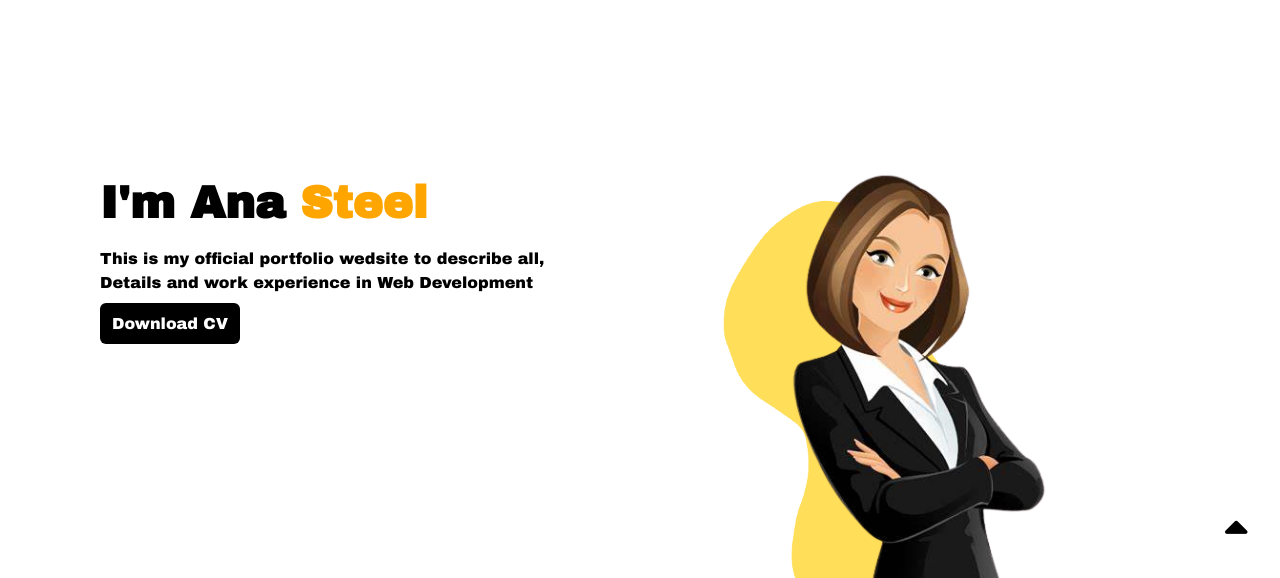
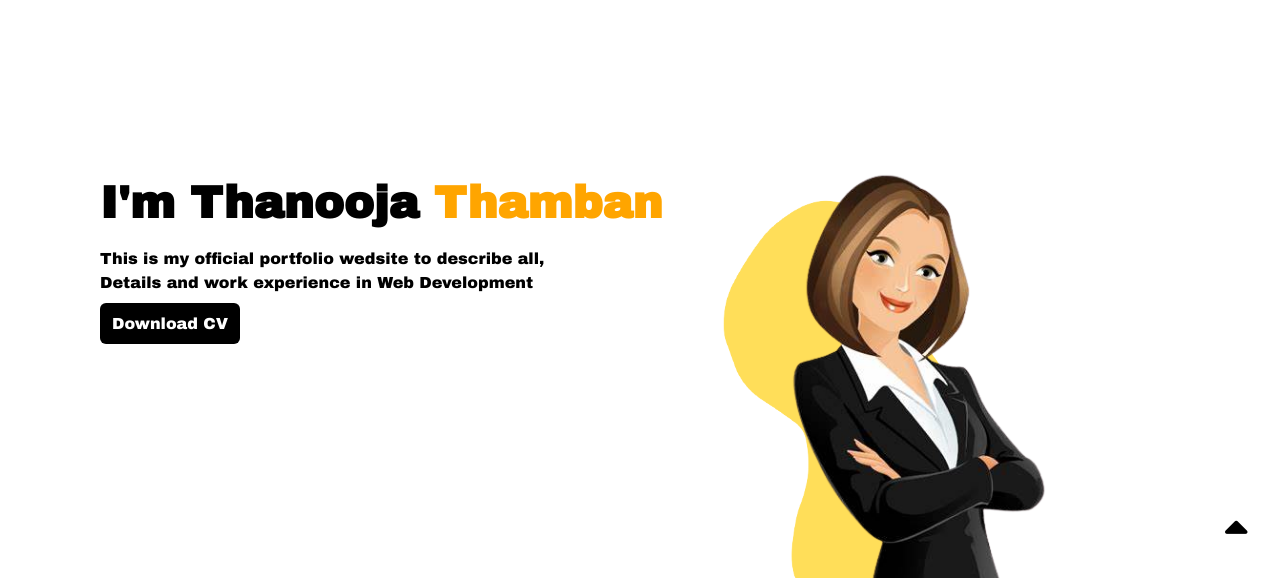
Before and after one commit to thanoojathamban/Portfolio-HTML-CSS-Animations, a plain HTML site: page index.html in a window 1280 px wide. Shown: the part 222-800 px from the top of the page. Drawn offline with nearby package versions, Linux system fonts and the light colour scheme.

Commit message:
changed the name

```diff
--- a/index.html
+++ b/index.html
@@ -52,7 +52,7 @@
     <section id="home">
       <div class="homeContents">
         <h1 class="animate__animated animate__pulse">
-          I'm Ana <span>Steel</span>
+          I'm Thanooja <span>Thamban</span>
         </h1>
         <p>
           This is my official portfolio wedsite to describe all,<br />
```
